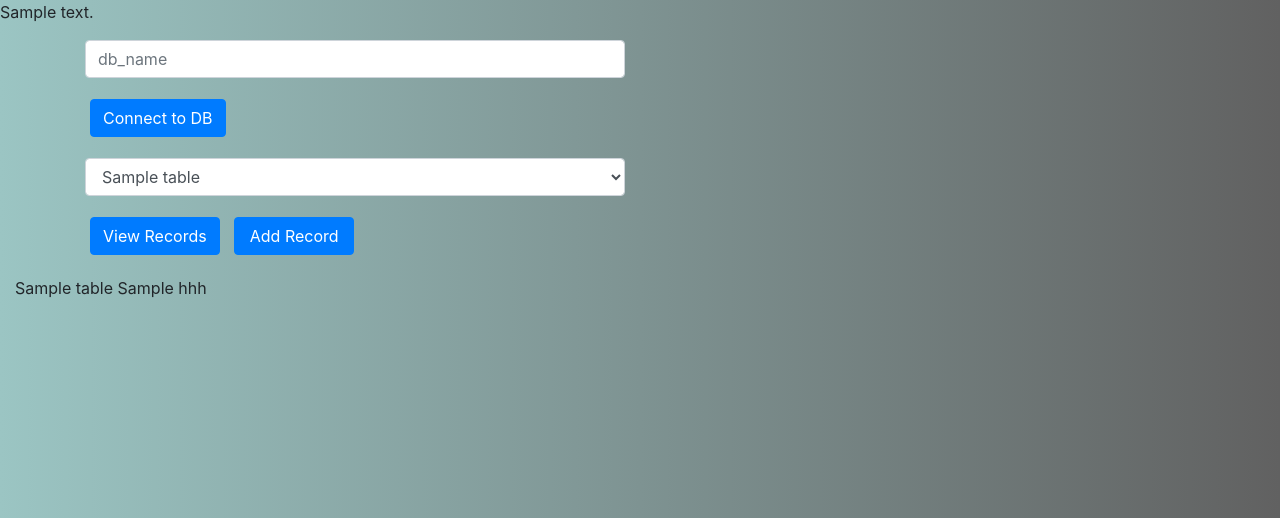
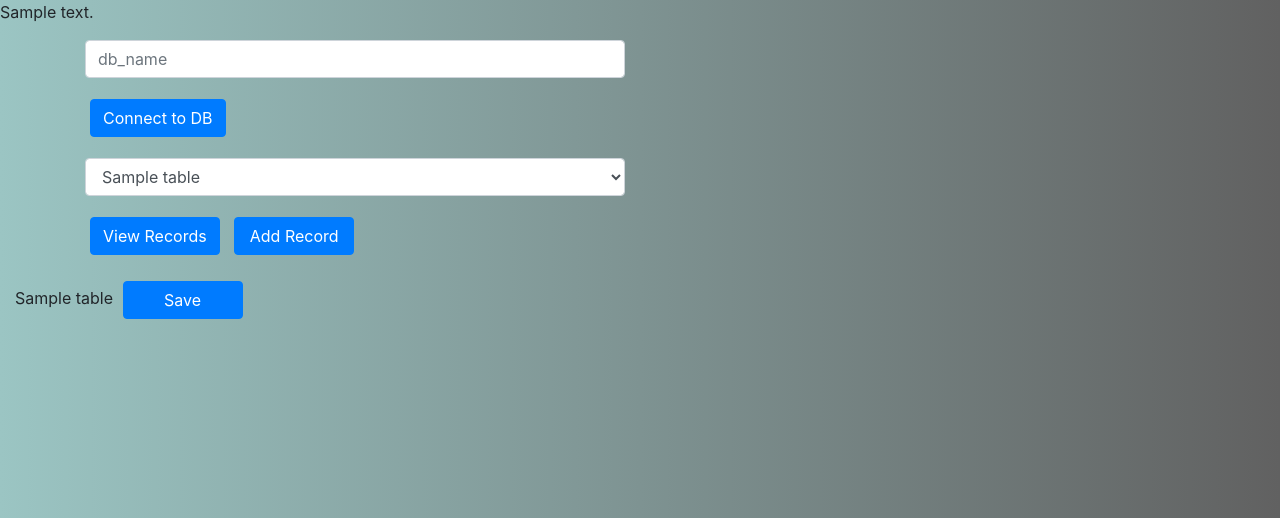
Before and after one commit to hussain-bim/pythonflaskapiwithmysql, a Flask app: template templates/index.html in a window 1280 px wide. Shown: the top 518 px of the page. Run offline with Flask 2, Linux system fonts and the light colour scheme; the template is opened without the code that fills it: most values are stand-ins (such as "Sample title", 1, 10 or a date in 2020); some libraries are stand-ins or nearby versions.

Commit message:
Updating Repository for changes related to Add Record

```diff
--- a/main.py
+++ b/main.py
@@ -12,10 +12,11 @@ global choice, current_choice, load_startup, pk_value_dict, columns_dict_keys, w
 choice = ''
 current_choice = ''
 load_startup = ''
+# id8813320_flutter
 
 # Activities to be completed
 # 1. Hash password
-# 2. Primary keys with running serial numbers
+# 2. Primary keys with drop down / with running serial numbers
 # 3. Add and Edit screens on the same page
 # 4. Ajax
 # 5. Code review and clean up
@@ -35,7 +36,7 @@ def add_record_view():
         columns_desc = cursor.fetchall()
 
         # _hashed_password = generate_password_hash(_password)
-        editfields = "<form method=\"post\" action=\"/add_generic\"><dl><p>"
+        editfields = "<div><dl><p>"
         column_names = []
         column_types = []
         for column_name in columns_desc:
@@ -45,8 +46,8 @@ def add_record_view():
             column_names.append(column_name['Field'])
             column_types.append(column_name['Type'])
 
-        editfields = editfields + "</p></dl><p>\
-            <input type=\"submit\" value=\"Submit\"></p></form>"
+        editfields = editfields + "</p></dl><p> </p></div>"
+            # <button id=\"save_new_record\" class =\"btn btn-primary align-right\" style=\"margin:5px\" >Save</button></p></div>"
         if columns_desc:
             return jsonify(editfields)
         else:
@@ -60,7 +61,7 @@ def add_record_view():
         conn.close()
 
 
-@app.route('/add_generic', methods=['POST'])
+@app.route('/add_generic', methods=['GET', 'POST'])
 def add_generic():
     global choice, current_choice, load_startup, pk_value_dict, columns_dict_keys, where_condition, table_desc, column_names, columns_desc
     conn = None
@@ -84,7 +85,7 @@ def add_generic():
 
         # validate the received values
         # if _name and _email and _password and request.method == 'POST':
-        if request.method == 'POST':
+        if request.method == 'GET' or request.method == 'POST':
             # do not save password as a plain text
             # _hashed_password = generate_password_hash(_password)
             # save edits
@@ -94,7 +95,8 @@ def add_generic():
             cursor.execute(sql)
             conn.commit()
             flash('Record added successfully!', 'success')
-            return redirect('/')
+            load_startup = "yes"
+            return jsonify("Success")
         else:
             return 'Error adding record with conditions: ' + where_condition
     except Exception as e:
@@ -174,7 +176,7 @@ def main():
         rows = cursor.fetchall()
         for (table_name) in rows:
             table_list.append(table_name['Tables_in_' + app.config['MYSQL_DATABASE_DB']])
-        if choice:
+        if params.get('table_menu'):
             cursor.execute('SELECT * FROM ' + choice)
             rows = cursor.fetchall()
             if not rows:
@@ -206,19 +208,16 @@ def main():
 
             tablecls.add_column('Edit', ButtonCol('Edit', 'edit_view_generic', url_kwargs=pk_value_dict))
             tablecls.add_column('Delete', ButtonCol('Delete', 'delete_user', url_kwargs=pk_value_dict))
+            tablecls.border = True
             table = tablecls(rows)
-            tablecls.border = True
-            hhh = "<table></table>"
             if load_startup == "yes":
                 load_startup = ''
-                return render_template("index.html", table=table, hhh=hhh)
+                return render_template("index.html", table=table)
             else:
                 return jsonify(table)
         else:
             table = "<table></table>"
-            hhh = "<table>H1111</table>"
-            # editfields = "<form method=\"post\" action=\"/add_generic\"><dl><p><p><input name=\"id\" type=\"text\" placeholder=\"id\" autocomplete=\"off\" ></p><p><input name=\"post_header\" type=\"text\" placeholder=\"post_header\" autocomplete=\"off\" ></p><p><input name=\"post_body\" type=\"text\" placeholder=\"post_body\" autocomplete=\"off\" ></p></p></dl><p>            <input type=\"submit\" value=\"Submit\"></p></form>"
-            return render_template("index.html", table=table,  hhh=hhh)
+            return render_template("index.html", table=table)
     except Exception as e:
         print(e)
         err_lineno = str(traceback.format_exc()).split(",")[1]
--- a/templates/index.html
+++ b/templates/index.html
@@ -33,6 +33,21 @@
 	        $("table").html(dat);
 	    });
 	  });
+	  $("#add_record").click(function(){
+	    $SCRIPT_ROOT = {{ request.script_root|tojson|safe }};
+	    var param = {table_menu: $("#table_menu").val()};
+	    $.getJSON($SCRIPT_ROOT+"/add_record_view", param, function(dat) {
+	    	$(".addeditfields").empty();
+	        $(".addeditfields").html(dat);
+	    });
+	  });
+	  $("#save_new_record").click(function(){
+	    $SCRIPT_ROOT = {{ request.script_root|tojson|safe }};
+	    var param = $('.addeditfields').find('select, textarea, input').serialize();
+	    $.getJSON($SCRIPT_ROOT+"/add_generic", param, function(dat) {
+	    	$(".addeditfields").empty();
+	    });
+	  });
 	});
 </script>
 
@@ -62,6 +77,9 @@
 	</div>
 	<div class="col-md-12 centered">
 		{{ table | safe }}
-		{{ hhh | safe }}
+		<button id="save_new_record" class ="btn btn-primary align-right" style="margin:5px">Save</button>
+		<div class='addeditfields'>
+
+		</div>
 	</div>
 </body>
```
